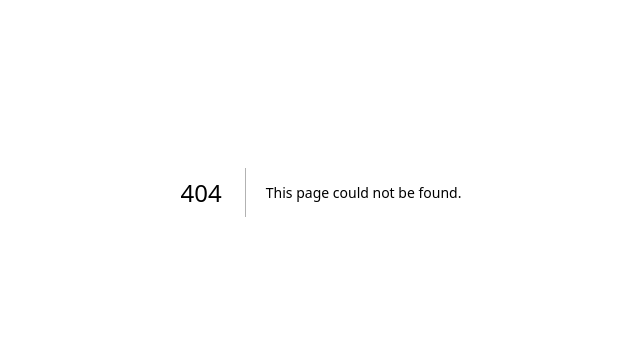
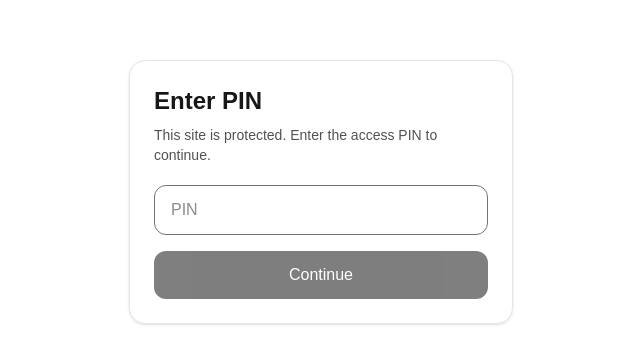
Before and after one commit to ngkurjata/eventstack, a Next.js app: page /pin in a window 1280 px wide. Before the commit this address had no page. Shown: the part 208-572 px from the top of the page, without its empty margins (319-959 px from the left). Built offline with nearby package versions, Linux system fonts and the light colour scheme.

Commit message:
Add pin page and pin API routes

```diff
--- /dev/null
+++ b/app/api/pin/route.ts
@@ -0,0 +1,44 @@
+import { NextResponse } from "next/server";
+
+export const runtime = "nodejs";
+export const dynamic = "force-dynamic";
+
+export async function POST(req: Request) {
+  try {
+    const body = await req.json();
+    const submittedPin = String(body?.pin || "").trim();
+
+    const correctPin = String(process.env.EVENTSTACK_PIN || "").trim();
+
+    if (!correctPin) {
+      return NextResponse.json(
+        { ok: false, error: "Server PIN is not configured." },
+        { status: 500 }
+      );
+    }
+
+    if (submittedPin !== correctPin) {
+      return NextResponse.json(
+        { ok: false, error: "Incorrect PIN." },
+        { status: 401 }
+      );
+    }
+
+    const res = NextResponse.json({ ok: true });
+
+    res.cookies.set("eventstack_pin_ok", "1", {
+      httpOnly: true,
+      sameSite: "lax",
+      secure: process.env.NODE_ENV === "production",
+      path: "/",
+      maxAge: 60 * 60 * 24 * 30,
+    });
+
+    return res;
+  } catch {
+    return NextResponse.json(
+      { ok: false, error: "Invalid request." },
+      { status: 400 }
+    );
+  }
+}
--- /dev/null
+++ b/app/pin/page.tsx
@@ -0,0 +1,78 @@
+"use client";
+
+import { useState } from "react";
+import { useRouter, useSearchParams } from "next/navigation";
+
+export default function PinPage() {
+  const router = useRouter();
+  const searchParams = useSearchParams();
+
+  const [pin, setPin] = useState("");
+  const [error, setError] = useState("");
+  const [busy, setBusy] = useState(false);
+
+  async function onSubmit(e: React.FormEvent) {
+    e.preventDefault();
+    setBusy(true);
+    setError("");
+
+    try {
+      const res = await fetch("/api/pin", {
+        method: "POST",
+        headers: {
+          "Content-Type": "application/json",
+        },
+        body: JSON.stringify({ pin }),
+      });
+
+      const data = await res.json();
+
+      if (!res.ok || !data?.ok) {
+        setError(data?.error || "Incorrect PIN");
+        return;
+      }
+
+      const next = searchParams.get("next") || "/";
+      router.replace(next);
+      router.refresh();
+    } catch {
+      setError("Something went wrong.");
+    } finally {
+      setBusy(false);
+    }
+  }
+
+  return (
+    <main className="min-h-screen flex items-center justify-center bg-white px-6">
+      <div className="w-full max-w-sm rounded-2xl border border-neutral-200 p-6 shadow-sm">
+        <h1 className="text-2xl font-semibold mb-2">Enter PIN</h1>
+        <p className="text-sm text-neutral-600 mb-5">
+          This site is protected. Enter the access PIN to continue.
+        </p>
+
+        <form onSubmit={onSubmit} className="space-y-4">
+          <input
+            type="password"
+            value={pin}
+            onChange={(e) => setPin(e.target.value)}
+            placeholder="PIN"
+            className="w-full rounded-xl border border-neutral-300 px-4 py-3 outline-none focus:border-neutral-500"
+            autoFocus
+          />
+
+          {error ? (
+            <div className="text-sm text-red-600">{error}</div>
+          ) : null}
+
+          <button
+            type="submit"
+            disabled={busy || !pin.trim()}
+            className="w-full rounded-xl bg-black text-white py-3 font-medium disabled:opacity-50"
+          >
+            {busy ? "Checking..." : "Continue"}
+          </button>
+        </form>
+      </div>
+    </main>
+  );
+}
```
